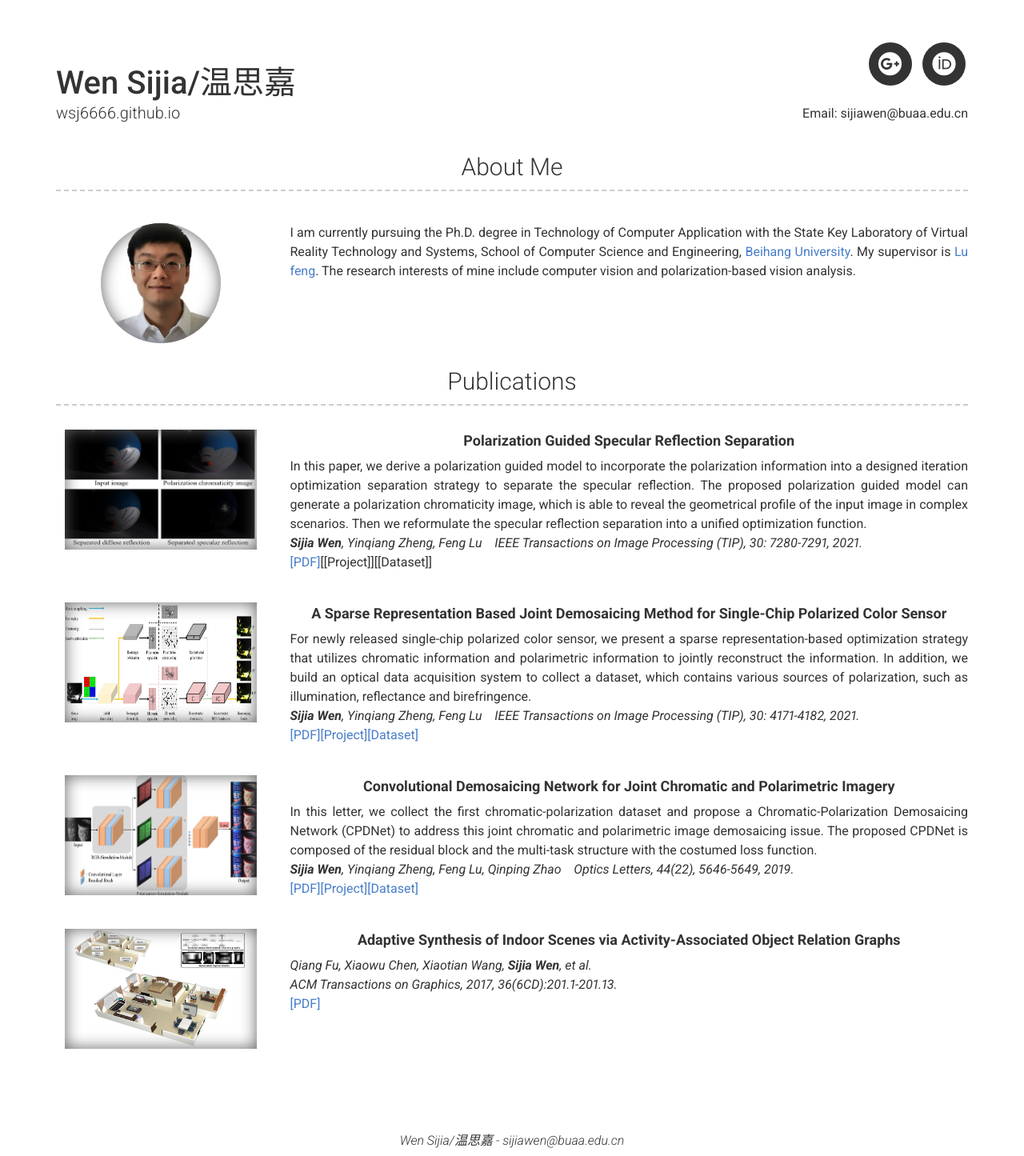
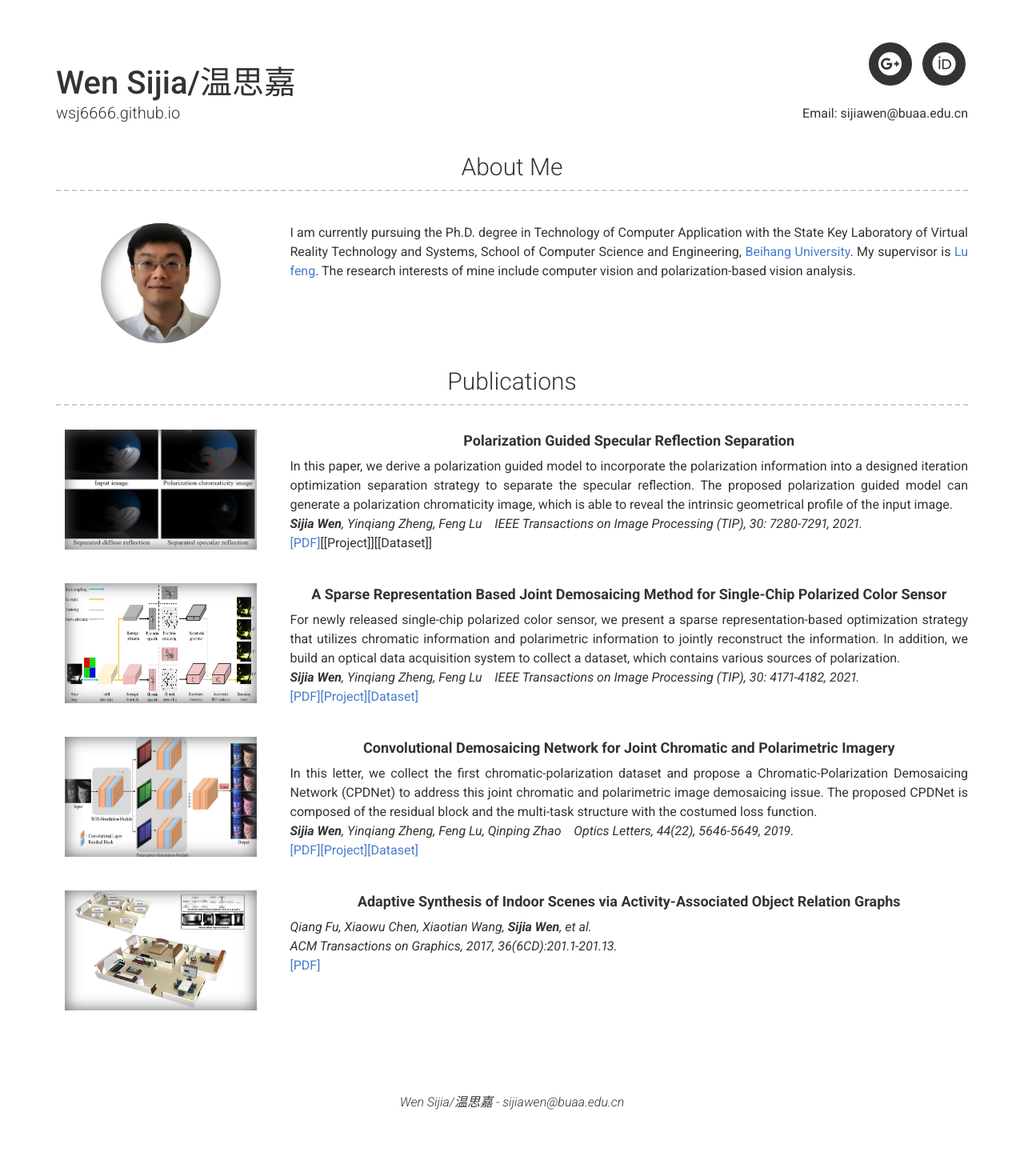
Before and after one commit to wsj6666/wsj6666.github.io, a Jekyll site: the page built from index.md, in a window 1280 px wide. Shown: the whole page at 80% size. Built offline with Jekyll 4.4.1, drawn with Linux system fonts in a browser that asks for light colours; nearby versions of some CDN libraries; after the commit the page ends 1397 px from its top, so only the background shows below that.

Commit message:
Update _config.yml

```diff
--- a/_config.yml
+++ b/_config.yml
@@ -32,7 +32,7 @@ content:
         quote: >
             Polarization Guided Specular Reflection Separation
         description: | # this will include new lines to allow paragraphs
-            In this paper, we derive a polarization guided model to incorporate the polarization information into a designed iteration optimization separation strategy to separate the specular reflection. The proposed polarization guided model can generate a polarization chromaticity image, which is able to reveal the geometrical profile of the input image in complex scenarios. Then we reformulate the specular reflection separation into a unified optimization function. <br>
+            In this paper, we derive a polarization guided model to incorporate the polarization information into a designed iteration optimization separation strategy to separate the specular reflection. The proposed polarization guided model can generate a polarization chromaticity image, which is able to reveal the intrinsic geometrical profile of the input image. <br>
             <i>**Sijia Wen**, Yinqiang Zheng, Feng Lu &nbsp;&nbsp;&nbsp;IEEE Transactions on Image Processing (TIP), 30: 7280-7291, 2021.</i><br>
             [[PDF]](https://ieeexplore.ieee.org/document/9515579)[[Project]][[Dataset]]
       - layout: left
@@ -40,7 +40,7 @@ content:
         quote: >
             A Sparse Representation Based Joint Demosaicing Method for Single-Chip Polarized Color Sensor
         description: | # this will include new lines to allow paragraphs
-            For newly released single-chip polarized color sensor, we present a sparse representation-based optimization strategy that utilizes chromatic information and polarimetric information to jointly reconstruct the information. In addition, we build an optical data acquisition system to collect a dataset, which contains various sources of polarization, such as illumination, reflectance and birefringence. <br>
+            For newly released single-chip polarized color sensor, we present a sparse representation-based optimization strategy that utilizes chromatic information and polarimetric information to jointly reconstruct the information. In addition, we build an optical data acquisition system to collect a dataset, which contains various sources of polarization. <br>
             <i>**Sijia Wen**, Yinqiang Zheng, Feng Lu &nbsp;&nbsp;&nbsp;IEEE Transactions on Image Processing (TIP), 30: 4171-4182, 2021.</i><br>
             [[PDF]](https://ieeexplore.ieee.org/abstract/document/9397396/)[[Project]](https://github.com/wsj890411/JCPD_Model)[[Dataset]](https://www.dropbox.com/s/q377c1iktxwe22a/TIP_raw_dataset.zip?dl=0)
       - layout: left
```
